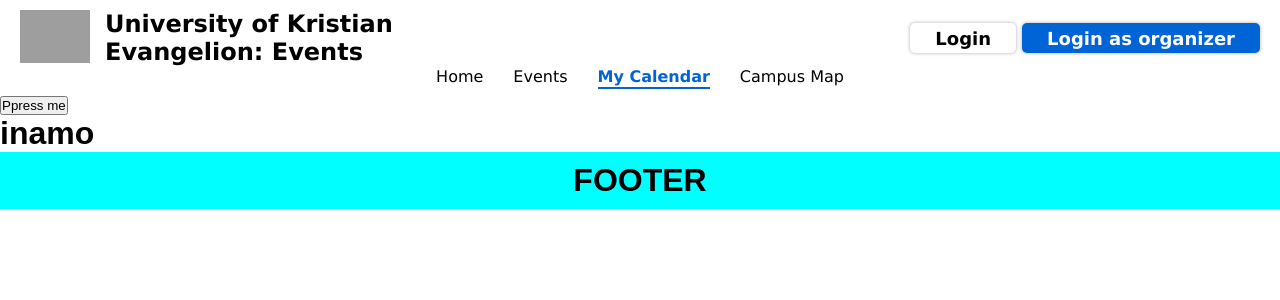
After one commit to IanCopyPaste/Event_Management_System, a PHP site: page /index.php?page=calendar in a window 1280 px wide. The commit adds this page. Shown: the top 300 px of the page. Run offline with PHP 8.4, Linux system fonts and the light colour scheme; grey boxes are pictures that could not be loaded.

Commit message:
revised the file and code structure for efficiency to php mostly

```diff
--- a/frontend/css/index.css
+++ b/frontend/css/index.css
@@ -56,46 +56,56 @@ html {
     flex-direction: column;
     align-items: end;
 }
-
-.nav-container ul {
-    display: flex;
-    gap: 30px;
-    list-style-type: none;
+.nav-container ul{
+display:flex;
+gap:30px;
+list-style-type:none;
 }
 
-.nav-container li {
-    display: inline-block;
+.nav-container li{
+display:inline-block;
 }
 
-.nav-container li a {
-    text-decoration: none;
-    color: black;
-    font-family: 'Lucida Sans', Geneva, Verdana, sans-serif;
-    position: relative;
-    display: inline-block;
-    transition: transform 0.2s ease, color 0.2s ease;
+.nav-container button{
+background:none;
+border:none;
+cursor:pointer;
+color:black;
+font-family:'Lucida Sans', Geneva, Verdana, sans-serif;
+position:relative;
+display:inline-block;
+transition:transform 0.2s ease, color 0.2s ease;
+font-size:16px;
 }
 
-.nav-container li a:hover {
-    color: blue;
-    transform: scale(1.05);
-    font-weight: bold;
+.nav-container button:hover{
+color:rgb(0, 100, 214);;
+transform:scale(1.05);
+font-weight:bold;
 }
 
-/* underline animation */
-.nav-container li a::after {
-    content: "";
-    position: absolute;
-    width: 0%;
-    height: 2px;
-    background: blue;
-    left: 0;
-    bottom: -3px;
-    transition: 0.3s ease;
+.nav-container button::after{
+content:"";
+position:absolute;
+width:0%;
+height:2px;
+background:rgb(0, 100, 214);;
+left:0;
+bottom:-3px;
+transition:0.3s ease;
 }
 
-.nav-container li a:hover::after {
-    width: 100%;
+.nav-container button:hover::after{
+width:100%;
+}
+
+.nav-container button.active{
+color:rgb(0, 100, 214);;
+font-weight:bold;
+}
+
+.nav-container button.active::after{
+width:100%;
 }
 
 .right-container2 {
--- a/frontend/css/login.css
+++ b/frontend/css/login.css
@@ -118,7 +118,7 @@ main{
     width: 90%;
     padding: 10px;
     font-size: 1rem;
-background-color: rgb(40, 40, 255);
+background-color: rgb(0, 100, 214);;
 color: white;
 font-family: 'Lucida Sans', 'Lucida Sans Regular', 'Lucida Grande', 'Lucida Sans Unicode', Geneva, Verdana, sans-serif;
 font-weight: bold;
--- /dev/null
+++ b/frontend/js/calendar.js
@@ -0,0 +1 @@
+console.log("calendar000");
--- a/frontend/js/indexUtils/indexForBackend.js
+++ b/frontend/js/indexUtils/indexForBackend.js
@@ -1,2 +1,3 @@
 const toMyCalendar = document.querySelector("#box2");
-toMyCalendar.addEventListener();
+//toMyCalendar.addEventListener();
+console.log("Frombackend");
--- a/frontend/js/indexUtils/indexForFrontend.js
+++ b/frontend/js/indexUtils/indexForFrontend.js
@@ -124,3 +124,5 @@ prevBtn.addEventListener("click", () => {
 showSlide(currentSlide);
 
 const slider = document.querySelector(".org-slide-container");
+
+console.log("FromFrontend");
--- a/frontend/js/login.js
+++ b/frontend/js/login.js
@@ -1,9 +1,9 @@
 const btnLogin = document.querySelector("#btnLogin");
 btnLogin.addEventListener("click",()=>{
-    window.location.href = "../index.html" ;
+    window.location.href = "../index.php" ;
 });
 async function checkConn() {
-    const response = await fetch("../backend/login.php",{
+    const response = await fetch("../../login.php",{
         method: "GET"
     });
     const data = response.json();
--- /dev/null
+++ b/frontend/pages/calendar.php
@@ -0,0 +1,5 @@
+<main>
+<button id="btnCal">Ppress me</button>
+<h1>inamo</h1>
+<script src="frontend/js/calendar.js"></script>
+</main>
--- /dev/null
+++ b/index.php
@@ -0,0 +1,96 @@
+<?php
+$page = $_GET['page'] ?? 'home';
+?>
+<!DOCTYPE html>
+<html lang="en">
+
+<head>
+    <meta charset="UTF-8">
+    <meta name="viewport" content="width=device-width, initial-scale=1.0">
+    <title>University of Kristian Evangelion Events</title>
+    <link rel="stylesheet" href="frontend/css/index.css">
+</head>
+
+<body>
+    <header class="header-container">
+        <div class="upper-container">
+            <div class="left-container">
+                <a href="frontend/login.php">
+                    <img src="frontend/assetsImages/univLogo.png" alt="univLogo.png"
+                        style="width: clamp(40px, 6vw, 70px); height:auto;">
+                </a>
+
+                <h2 style="font-family: 'Lucida Sans', 'Lucida Sans Regular', 'Lucida Grande',
+            'Lucida Sans Unicode', Geneva, Verdana, sans-serif; width: 350px;" id="title">
+                    University of Kristian Evangelion: Events
+                </h2>
+            </div>
+
+            <div class="right-container" style="display: none;">
+                <div class="info-container">
+                    <h2 style="font-family: 'Lucida Sans', 'Lucida Sans Regular',
+                'Lucida Grande', 'Lucida Sans Unicode', Geneva, Verdana, sans-serif;">
+                        Dela Cruz, Juan T.
+                    </h2>
+                    <p>Student ID: 20-2001</p>
+                </div>
+
+                <img src="frontend/assetsImages/icons8-management-100.png" alt="profile.png"
+                    style="width: clamp(45px, 7vw, 80px); height:auto; border-radius:200px; border:1px solid black;">
+            </div>
+
+            <div class="right-container2" style="display: flex;">
+                <a href="logIn.php" style="text-decoration: none;"><button class="btnLog" id="btnLogOrg"
+                        style="background-color: white; font-family: 'Lucida Sans', 'Lucida Sans Regular', 'Lucida Grande', 'Lucida Sans Unicode', Geneva, Verdana, sans-serif; font-weight: bold;">Login</button></a>
+                <button class="btnLog" id="btnLogOrg" style="background-color: rgb(0, 100, 214);; color: white; font-family: 'Lucida Sans', 'Lucida Sans Regular', 'Lucida Grande', 'Lucida Sans Unicode', Geneva, Verdana, sans-serif; font-weight: bold;">Login as
+                    organizer</button>
+            </div>
+        </div>
+        <nav class="nav-container" style="margin:0px 0px 10px 0px;">
+            <form action="index.php" method="GET">
+                <ul>
+                    <li><button name="page" value="home" class="<?= $page == 'home' ? 'active' : '' ?>">Home</button></li>
+                    <li><button name="page" value="events" class="<?= $page == 'events' ? 'active' : '' ?>">Events</button></li>
+                    <li><button name="page" value="calendar" class="<?= $page == 'calendar' ? 'active' : '' ?>">My Calendar</button></li>
+                    <li><button name="page" value="map" class="<?= $page == 'map' ? 'active' : '' ?>">Campus Map</button></li>
+                </ul>
+            </form>
+        </nav>
+    </header>
+
+    <?php
+    try {
+        switch ($page) {
+        case "home":
+            include("frontend/pages/home.php");
+            break;
+
+        case "events":
+            include("frontend/pages/events.html");
+            break;
+
+        case "calendar":
+            include("frontend/pages/calendar.php");
+            break;
+
+        case "map":
+            include("frontend/pages/map.html");
+            break;
+
+        default:
+            echo "Page not found";
+    }
+    } catch (\Throwable $th) {
+        echo "page might not be found";
+    }
+    ?>
+
+
+    <footer class="footer-container">
+        <H1 style="text-align: center;">FOOTER</H1>
+    </footer>
+    <script src="frontend/js/indexUtils/indexForFrontend.js" defer></script>
+    <script src="frontend/js/indexUtils/indexForBackend.js" defer></script>
+</body>
+
+</html>
```
Also changed, not shown: other parts of frontend/css/index.css (+32 -15 lines), frontend/calendar.html (deleted, +0 -14 lines), frontend/pages/home.php (added, +91 -0 lines), index.html (deleted, +0 -143 lines), logIn.php (renamed from frontend/logIn.html, +4 -4 lines).
